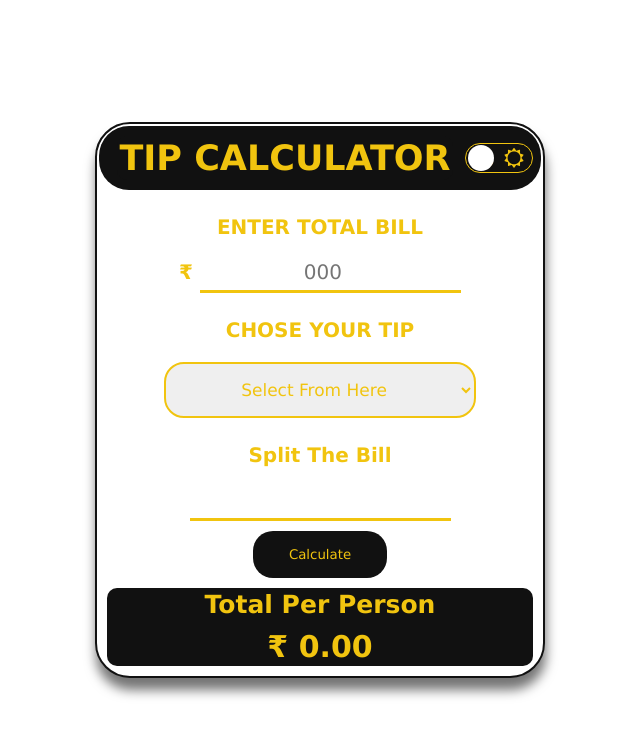
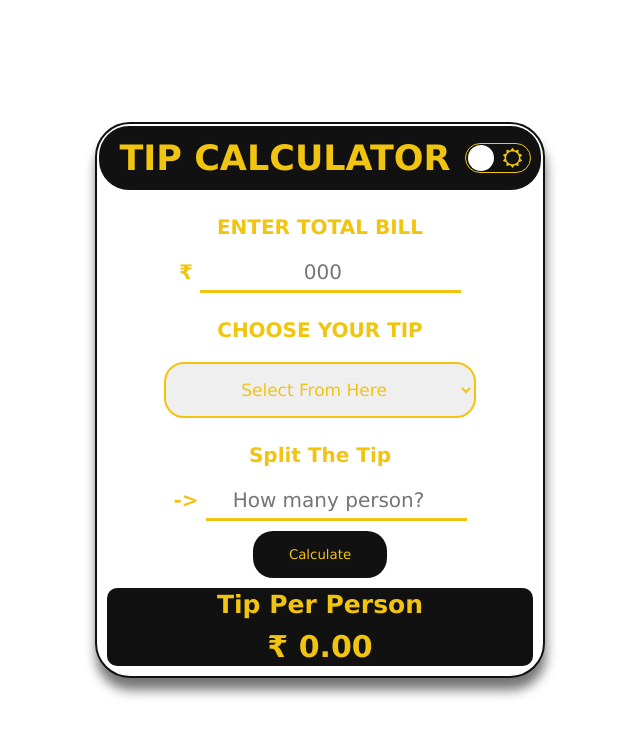
Before and after one commit to Anshulnorya/TIP-CAL, a plain HTML site: page index.html in a window 1280 px wide. Shown: the whole page, without its empty margins (320-960 px from the left). Drawn offline with Linux system fonts and the light colour scheme.

Commit message:
Update index.html

```diff
--- a/index.html
+++ b/index.html
@@ -14,9 +14,9 @@
       <h1>TIP CALCULATOR</h1>
       <div class="label">
         <input type="checkbox" class="checkbox" id="checkbox">
-        <label for="checkbox" class="label" style="border :1px solid #f1c40f; padding: 2.8px;" >
+        <label for="checkbox" class="label" style="border: 1px solid #f1c40f" >
 
-          <i style="font-size:24px" class="fa">&#xf186;</i>
+          <i class="fa">&#xf186;</i>
           <i class="fa fa-sun-o"></i>
           <div class="ball">
           </div>
@@ -28,11 +28,11 @@
       <p>ENTER TOTAL BILL</p>
       <p class="input">
         &#x20B9
-        <input type="number" name="" id="total-bill" placeholder="000">
+        <input type="number" name=""  id="total-bill" placeholder="000" min="0">
       </p>
     </div>
     <div class="control">
-      <p>CHOSE YOUR TIP</p>
+      <p>CHOOSE YOUR TIP</p>
       <select name="" id="tip-percent">
         <option value="0" disabled selected>Select From Here</option>
         <option value="0.3">30%</option>
@@ -43,11 +43,11 @@
       </select>
     </div>
     </form>
-    <p>Split The Bill</p>
-    <input type="number" id="split"><br>
+    <p style="color: #f1c40f;">Split The Tip<br>
+    -> <input type="number" id="split" placeholder="How many person?" min="1"></p>
     <button id="calculate">Calculate</button>
     <div class="totaltip">
-      <p>Total Per Person</p>
+      <p>Tip Per Person</p>
       <p class="tip"> &#x20B9 <span id="tip">0.00</span></p>
     </div>
   </div>
```
